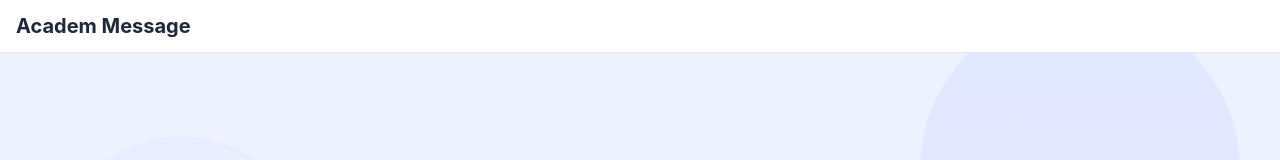
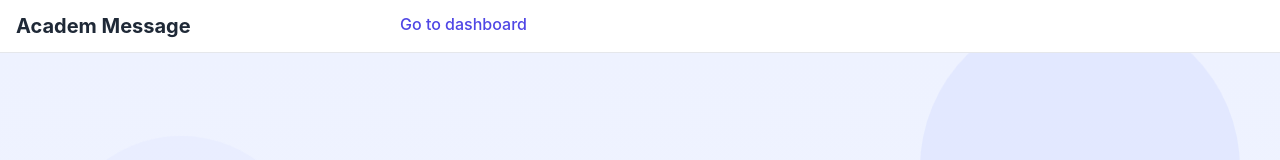
Before and after one commit to ValentinRndn/Academ-message-V2, a Nuxt app: page / in a window 1280 px wide. Shown: the top 160 px of the page. Built offline with nearby package versions, Linux system fonts and the light colour scheme.

Commit message:
Add navigation link to dashboard on index page

```diff
--- a/pages/index.vue
+++ b/pages/index.vue
@@ -8,6 +8,14 @@
         <div class="animate-float absolute -top-10 right-10 w-80 h-80 rounded-full bg-indigo-200 opacity-30"></div>
         <div class="animate-float-reverse absolute bottom-20 left-1/3 w-72 h-72 rounded-full bg-purple-100 opacity-40"></div>
       </div>
+
+      <NuxtLink
+                to="/teachers"
+                class="text-indigo-600 font-medium hover:text-indigo-800 inline-flex items-center group fixed top-3
+                left-[400px]"
+              >
+                Go to dashboard
+              </NuxtLink>
 
       <div class="max-w-6xl mx-auto px-4 py-20 relative z-10">
         <div class="grid md:grid-cols-2 gap-12 items-center">
```
